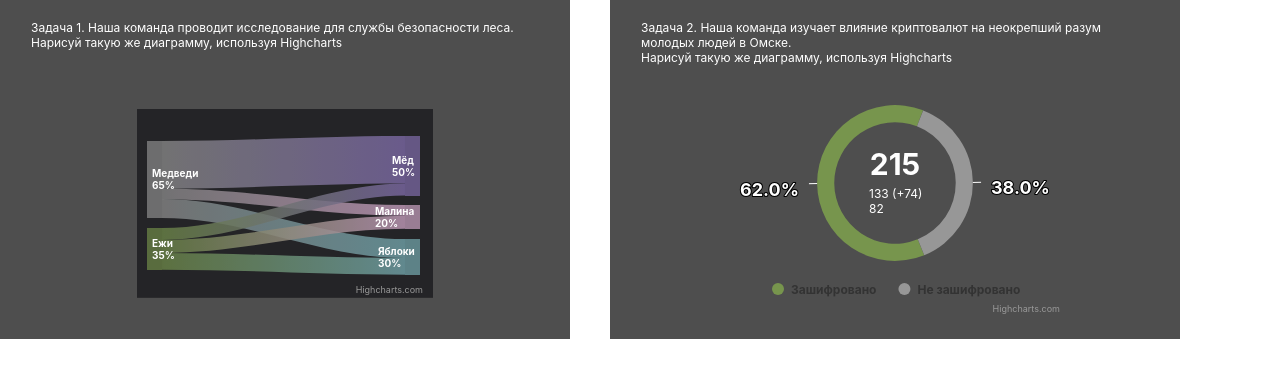
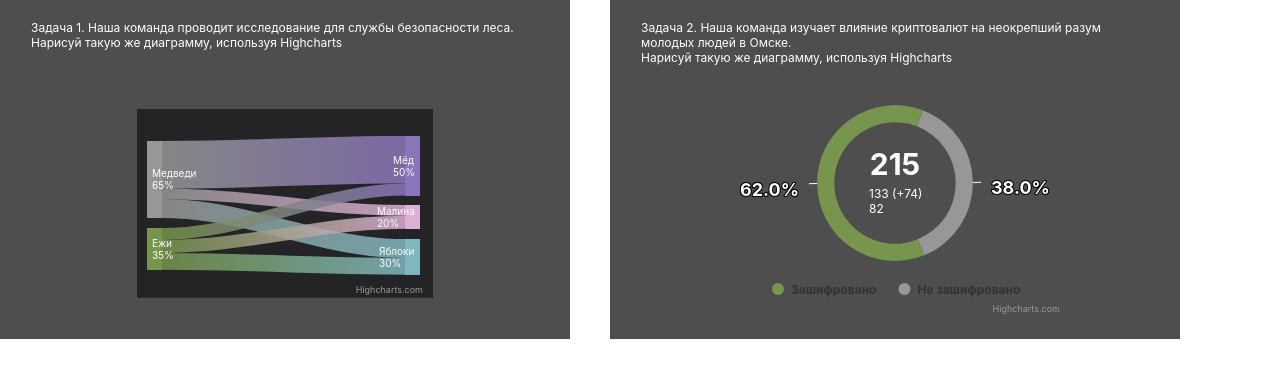
Before and after one commit to lifein2020/highchart-react, a React (Create React App) app: page / in a window 1280 px wide. Shown: the top 378 px of the page. Built offline with nearby package versions, Linux system fonts and the light colour scheme; the HTML template or start-up script is replaced by a standard one.

Commit message:
upd dataLabels

```diff
--- a/src/components/DonutChartCard/DonutChart/donut-options.js
+++ b/src/components/DonutChartCard/DonutChart/donut-options.js
@@ -94,7 +94,7 @@ export const options = {
       borderWidth: 0,
       center: ["50%", "50%"],
       colors: ['#77954D', '#979797'],
-      size: 155.76, //'100%',
+      size: 155.76,
       innerSize: '78%',
     }
   ],
--- a/src/components/SankeyChartCard/SankeyChart/sankey-options.js
+++ b/src/components/SankeyChartCard/SankeyChart/sankey-options.js
@@ -5,11 +5,11 @@ export const options = {
     height: '63.79%',
     margin: [27, 13, 23],
     style: {
-      'fontFamily': '\'Inter\', Arial, Helvetica, sans-serif',
-      'fontStyle': 'normal',
-      'fontWeight': 400,
-      'fontSize': '12px',
-      'lineHeight': '15px',
+      fontFamily: '\'Inter\', Arial, Helvetica, sans-serif',
+      fontStyle: 'normal',
+      fontWeight: 400,
+      fontSize: '12px',
+      lineHeight: '15px',
       color: '#FFFFFF',
     },
   },
@@ -106,14 +106,15 @@ export const options = {
       // names of nodes
       dataLabels: {
         style: {
-          'fontSize': '10px',
-          'lineHeight': '12.1px',
+          fontFamily: '\'Inter\', Arial, Helvetica, sans-serif',
+          fontStyle: 'normal',
+          fontWeight: 400,
+          fontSize: '10px',
+          lineHeight: '12.1px',
           color: '#FFFFFF',
           textOutline: false
         }
       },
-      linkOpacity: 1, //Opacity for the links
-      opacity: 0.8, //Opacity for the nodes
       nodeWidth: 15, // The pixel width of each node in a sankey diagram
     }
   ]
```
